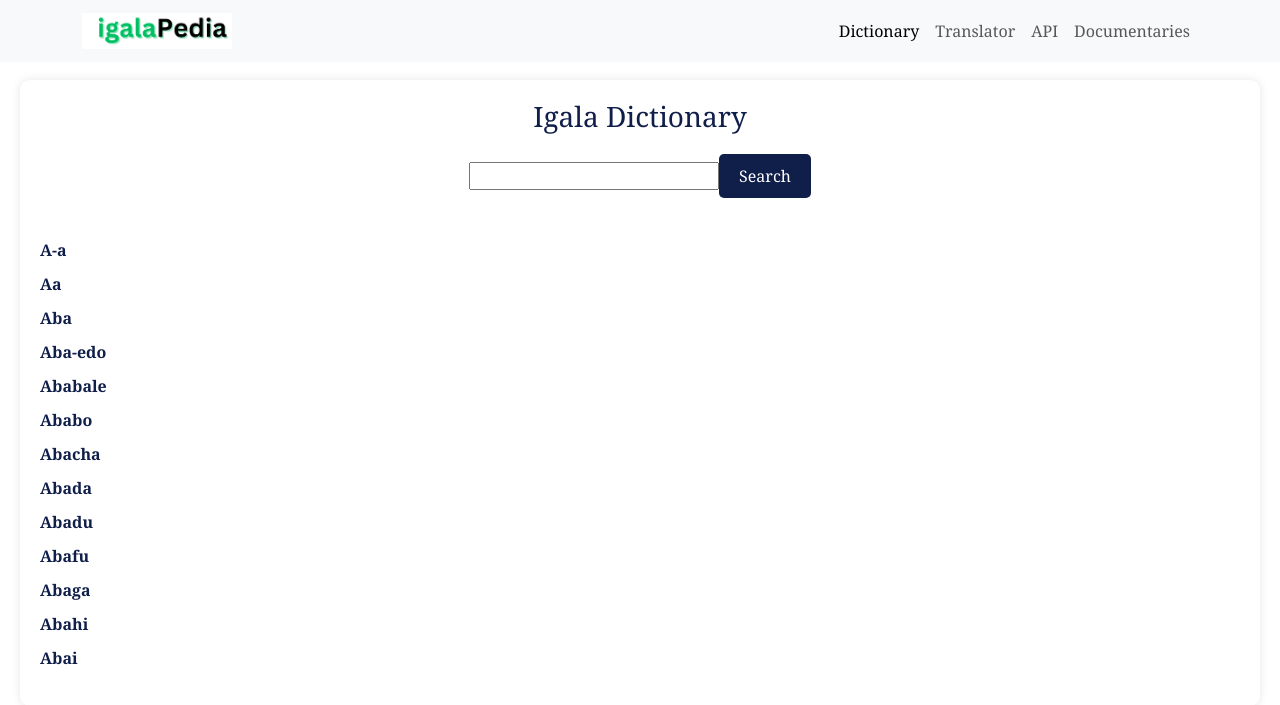
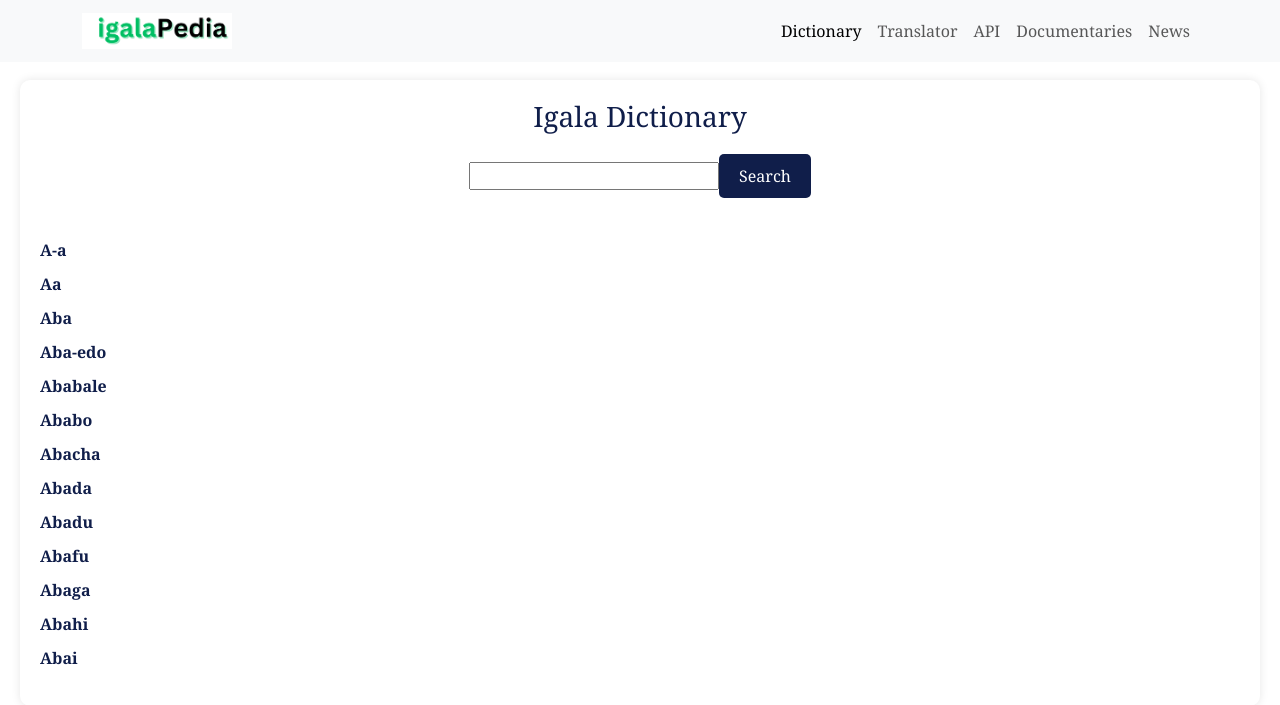
Before and after one commit to Dev-Yusuf/project, a Django app: page /dictionary/ in a window 1280 px wide. Shown: the top 705 px of the page. Run offline with Django 5.2, Linux system fonts and the light colour scheme; data comes from the database, SQL or seed files in the repository; some web fonts are replaced.

Commit message:
Added new

```diff
--- a/igalapedia/templates/nav.html
+++ b/igalapedia/templates/nav.html
@@ -21,7 +21,9 @@
           <li class="nav-item">
             <a class="nav-link" href="about.html">Documentaries</a>
           </li>
-
+          <li class="nav-item">
+            <a class="nav-link" href="about.html">News</a>
+          </li>
         </ul>
       </div>
     </div>
```
